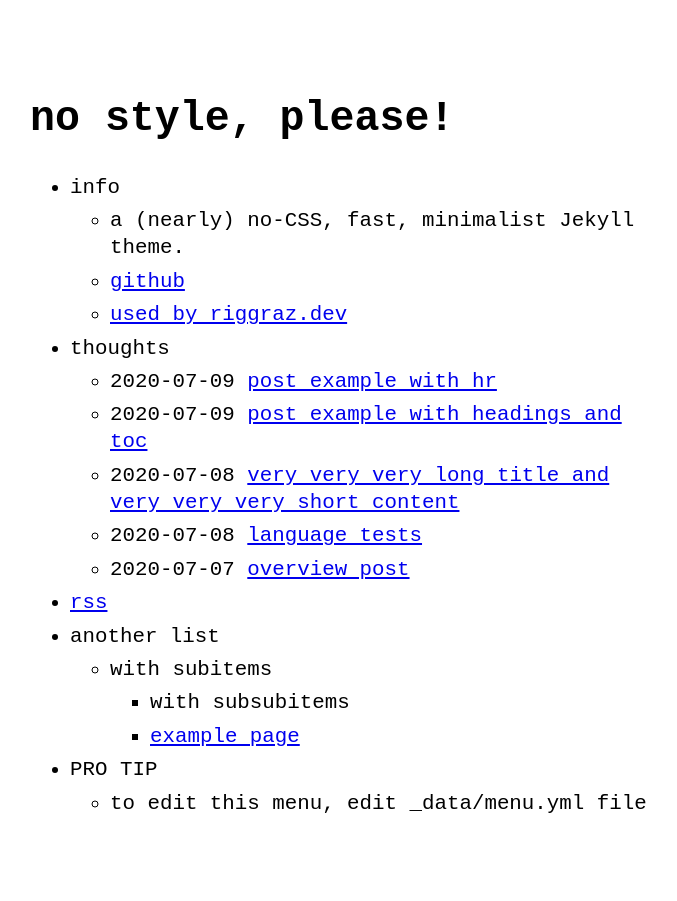
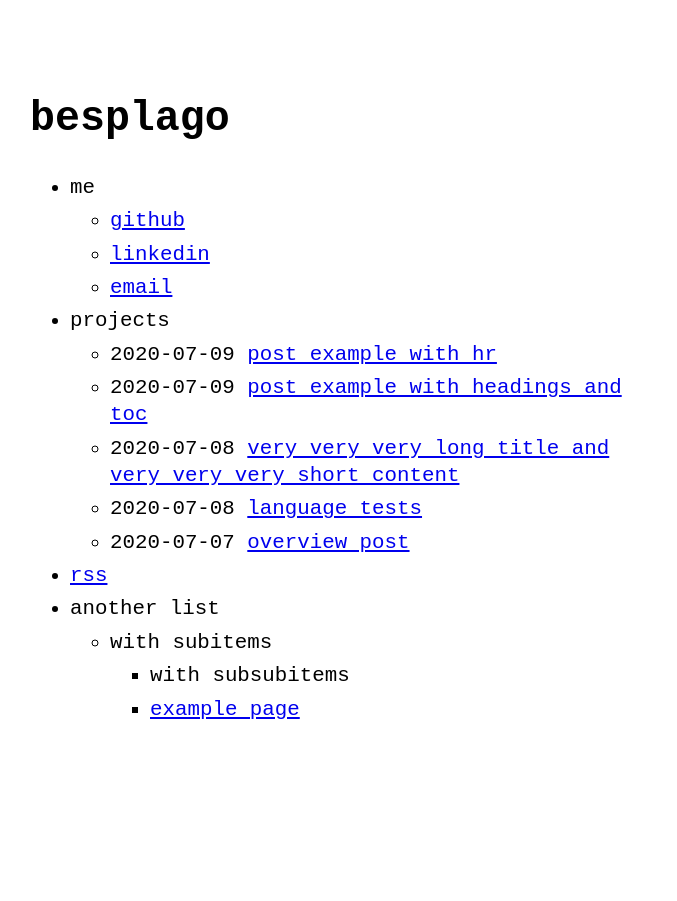
Before and after one commit to besplago/besplago.github.io, a Jekyll site: the page built from index.md, in a window 1280 px wide. Shown: the whole page, without its empty margins (290-967 px from the left). Built offline with Jekyll 4.4.1, drawn with Linux system fonts in a browser that asks for light colours.

Commit message:
Update site configuration in _config.yml and menu entries in _data/menu.yml

```diff
--- a/_config.yml
+++ b/_config.yml
@@ -1,9 +1,9 @@
-title: no style, please! # name of the site
-author: Riccardo Graziosi # name of site's author
-email: riccardo.graziosi97@gmail.com # email of site's author
-url: https://riggraz.dev/no-style-please # root address of the site
+title: besplago # name of the site
+author: Bruce Esplago # name of site's author
+email: bruce_esplago@hotmail.com # email of site's author
+url: https://github.com/besplago/besplago.github.io # root address of the site
 description: > # description of the site (multiple lines allowed)
-  A (nearly) no-CSS, fast, minimalist Jekyll theme.
+  My portfolio site
 
 permalink: /:slug.html
 
--- a/_data/menu.yml
+++ b/_data/menu.yml
@@ -2,17 +2,17 @@
 # https://github.com/riggraz/no-style-please#customize-the-menu
 
 entries:
-  - title: info
+  - title: me
     url: false
     entries:
-      - title: a (nearly) no-CSS, fast, minimalist Jekyll theme.
-        url: false
       - title: github
-        url: https://github.com/riggraz/no-style-please
-      - title: used by riggraz.dev
-        url: https://riggraz.dev/
+        url: https://github.com/besplago
+      - title: linkedin
+        url: https://www.linkedin.com/in/bruceesplago/
+      - title: email
+        url: mailto:bruce_esplago@hotmail.com
 
-  - title: thoughts
+  - title: projects
     post_list: true
     url: false
     entries: false
@@ -30,8 +30,3 @@ entries:
             url: false
           - title: example page
             url: about
-  - title: PRO TIP
-    url: false
-    entries:
-      - title: to edit this menu, edit _data/menu.yml file
-        url: false
```
